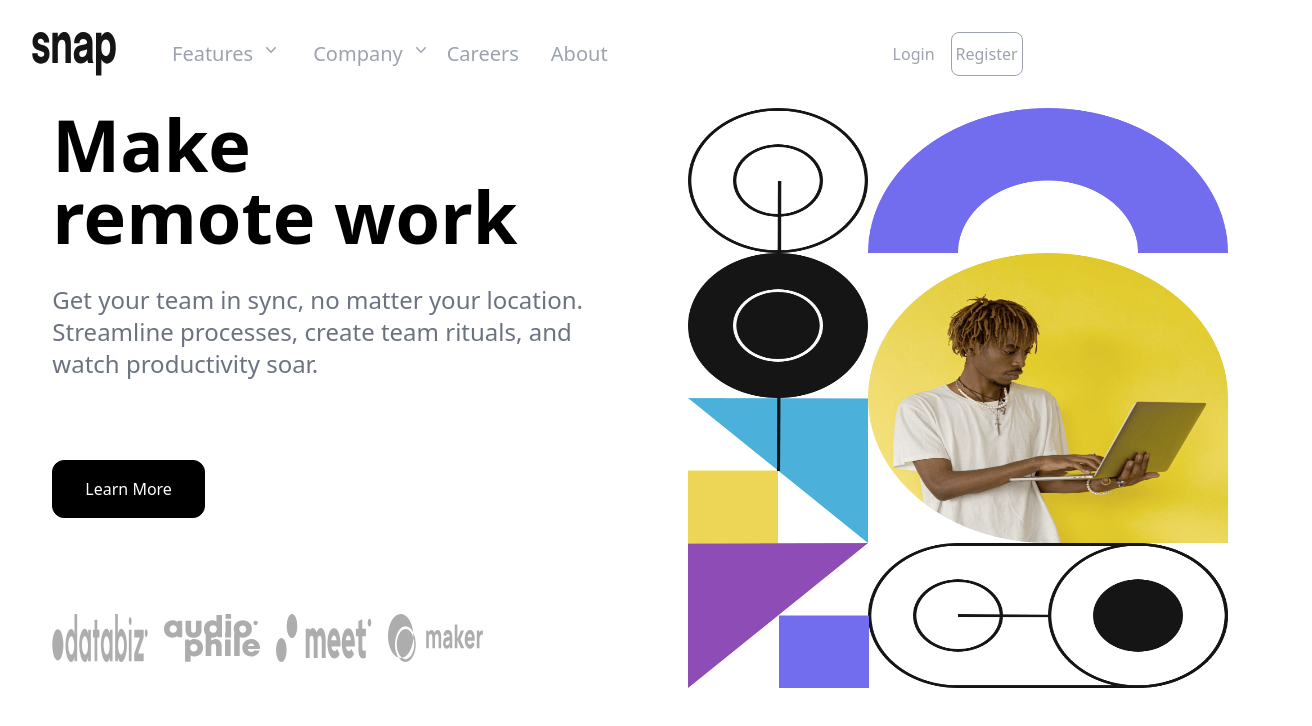
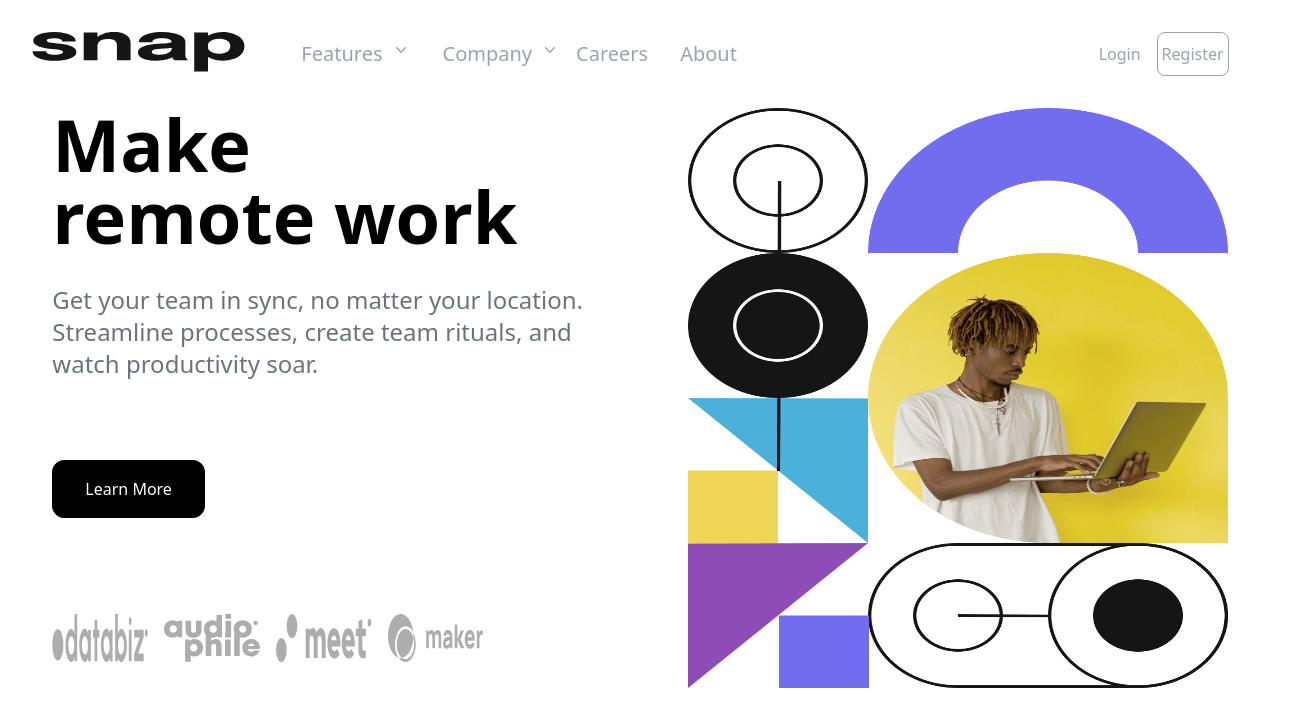
Before and after one commit to kunwarabhi7/challenge-2, a React (Create React App) app: page / in a window 1280 px wide. Shown: the top 726 px of the page, 1312 px wide, since content can reach past the window. Built offline with nearby package versions, Linux system fonts and the light colour scheme.

Commit message:
fix an error

```diff
--- a/src/component/Navbar.jsx
+++ b/src/component/Navbar.jsx
@@ -15,9 +15,12 @@ function classNames(...classes) {
 
 const Navbar = () => {
   return (
-    <div className='flex m-8 '>
-      <img src={Logo} />
-      <div className='hidden md:flex'>
+    <div className='flex basis  m-8  w-full'>
+      <div className='basis-1/6 h-10 w-12'>
+      <img src={Logo} className='w-full h-full'  />
+
+      </div>
+      <div className='hidden md:flex basis-4/6'>
 
        <Menu as="div" className="relative ml-10 inline-block text-left">
       <div>
@@ -178,11 +181,11 @@ Blog                 </button>
     <h1 className='text-xl mt-2 ml-1 font-medium text-gray-400 '>Careers</h1>
     <h1 className='text-xl mt-2 ml-8 font-medium text-gray-400 hover:text-gray-800 cursor-pointer'>About</h1>
     </div>
-    <div className='hidden md:flex  ml-[285px] '>
+    <div className='hidden md:flex  basis-1/6'>
       <button className='text-gray-400 hover:text-gray-800'>Login</button>
       <button className='ml-4 border border-gray-400 rounded-lg p-1 text-gray-400 hover:text-gray-800'>Register</button>
     </div>
-    <div className='flex  md:hidden w-10 h-10 ml-24'>
+    <div className='flex  md:hidden w-10 h-10 ml-48'>
       <img src={IconMenu}  alt="" />
 
     </div>
--- a/tailwind.config.js
+++ b/tailwind.config.js
@@ -7,8 +7,9 @@ module.exports = {
     extend: {
       screens: {
         'md': '375px',
-        // => @media (min-width: 992px) { ... }
+        // => @media (min-width: 375px) { ... }
         'desktop' : '1440px'
+        // => @media (min-width: 1440px) { ... }
     },
   },
   },
```
